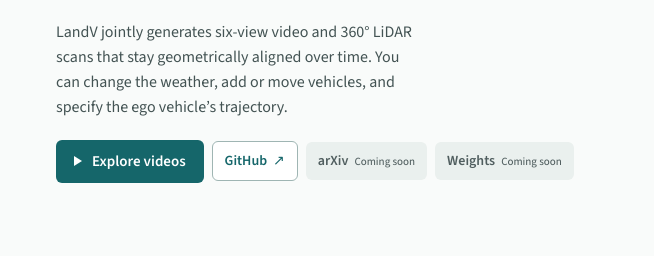
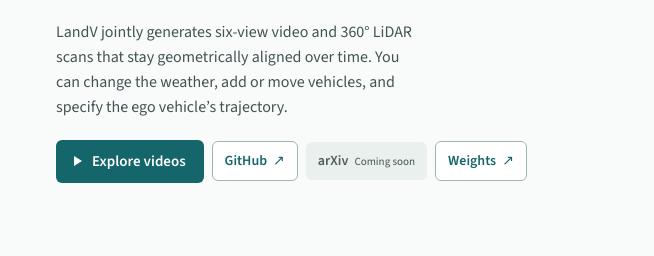
Before and after one commit to landv-wm/landv-wm.github.io, a plain HTML site: page index.html in a window 1280 px wide. Shown: the part 570-826 px from the top of the page, 0-654 px from the left. Drawn offline with Linux system fonts and the light colour scheme.

Commit message:
Link to the released weights on Hugging Face

```diff
--- a/index.html
+++ b/index.html
@@ -46,7 +46,7 @@
         <a class="primary-link" href="#videos"><span class="play-glyph" aria-hidden="true"></span>Explore videos</a>
         <a class="code-link" href="https://github.com/fjscfy/LandV">GitHub <span aria-hidden="true">↗</span></a>
         <span class="pending-resource">arXiv <small>Coming soon</small></span>
-        <span class="pending-resource">Weights <small>Coming soon</small></span>
+        <a class="code-link" href="https://huggingface.co/feng8/LandV">Weights <span aria-hidden="true">↗</span></a>
       </nav>
     </div>
     <figure class="hero-figure">
```
